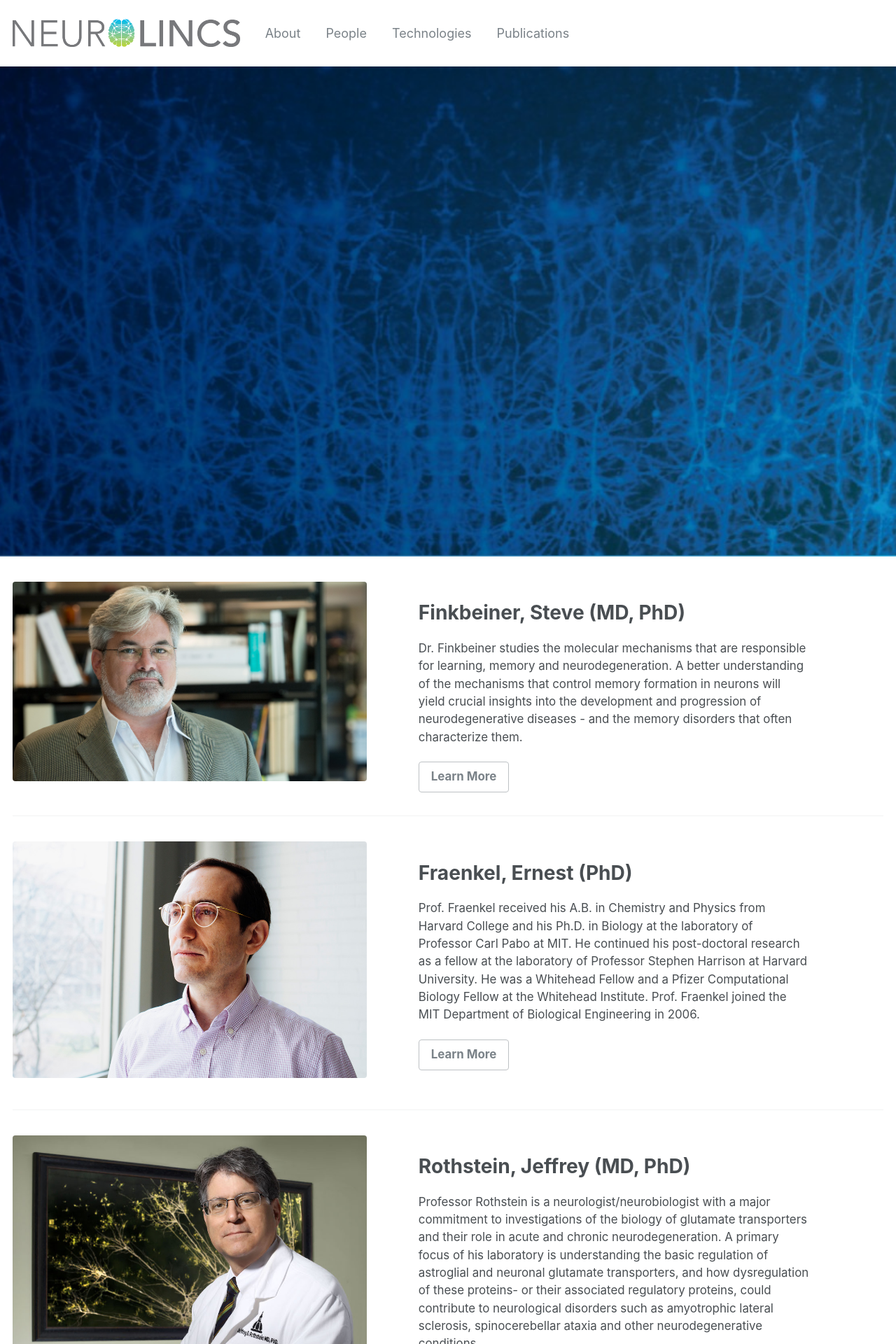
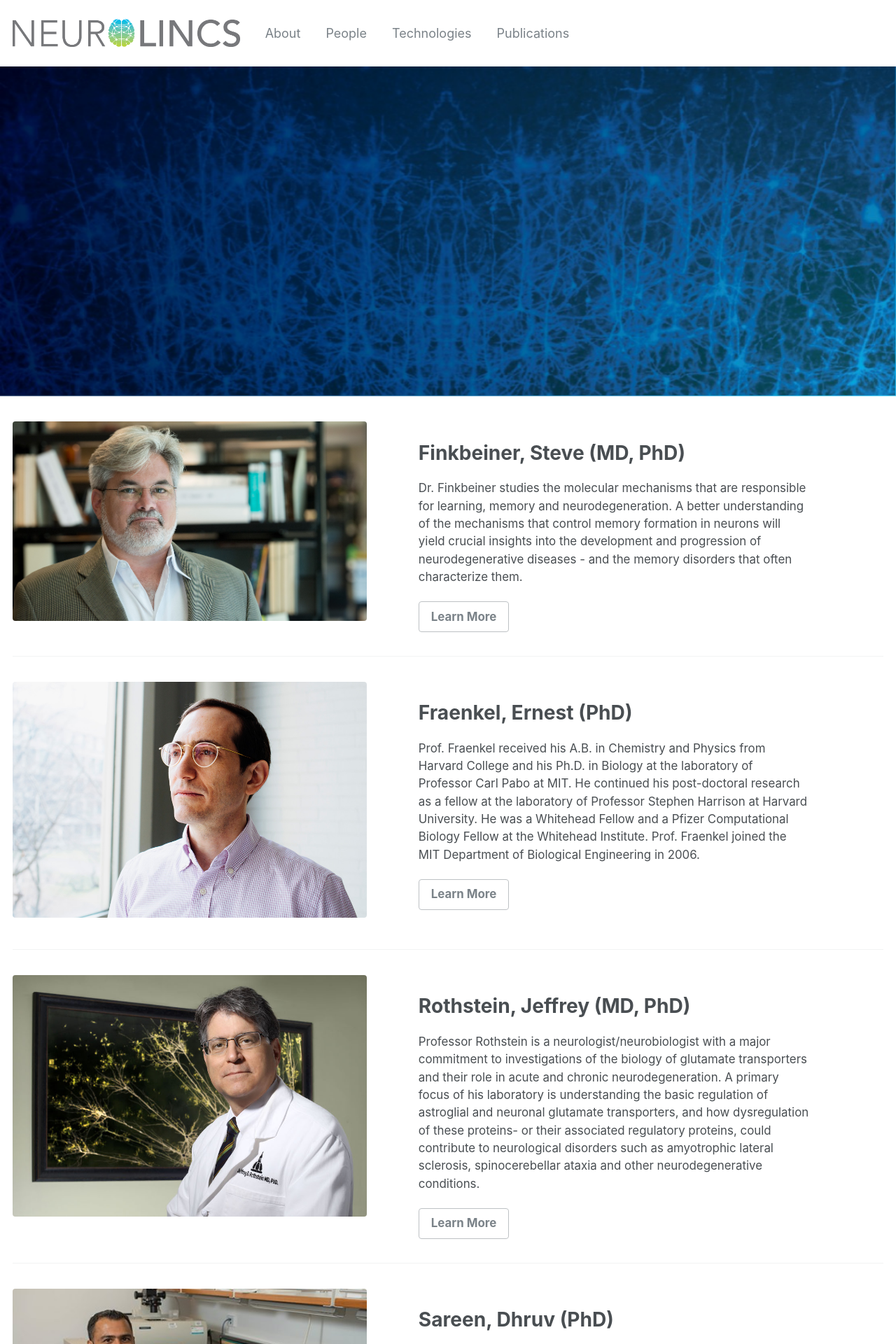
Before and after one commit to NeuroLINCS/neurolincs.github.io, a Jekyll site: the page built from _pages/people.md, in a window 1280 px wide. Shown: the top 1920 px of the page at 70% size. Built offline with Jekyll 4.4.1, drawn with Linux system fonts in a browser that asks for light colours.

Commit message:
another fix

```diff
--- a/_pages/people.md
+++ b/_pages/people.md
@@ -3,9 +3,7 @@
 layout: splash
 permalink: /people/
 header:
-  overlay_color: "#000"
-  overlay_filter: "0.0"
-  overlay_image: neurons.jpg
+    image: neurons.jpg
 
 Steve:
   - image_path: people/steve_finkbeiner.jpg
```
